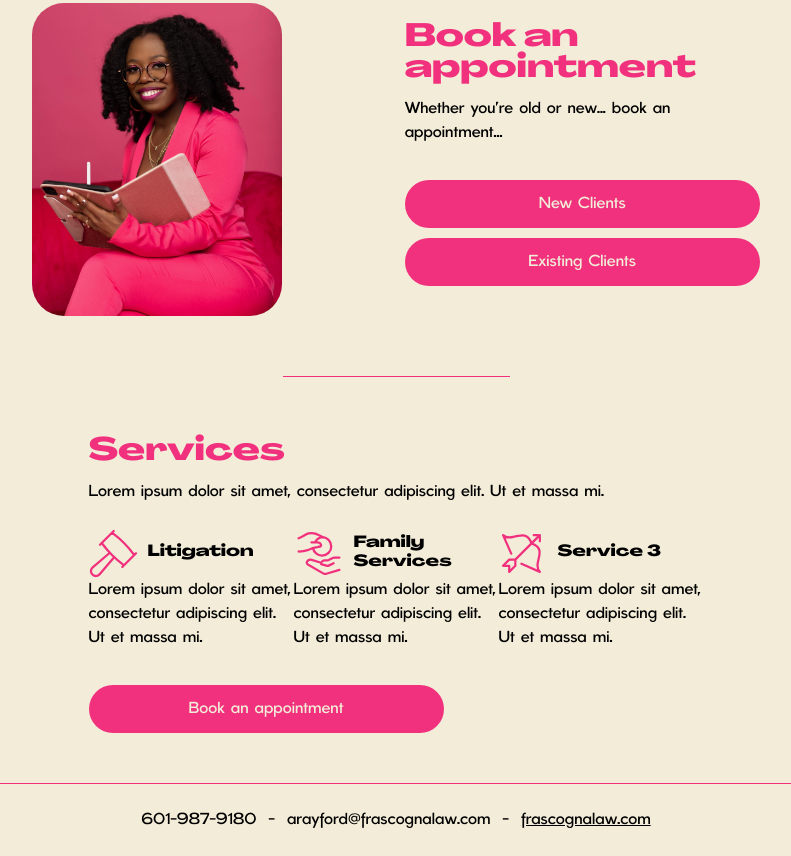
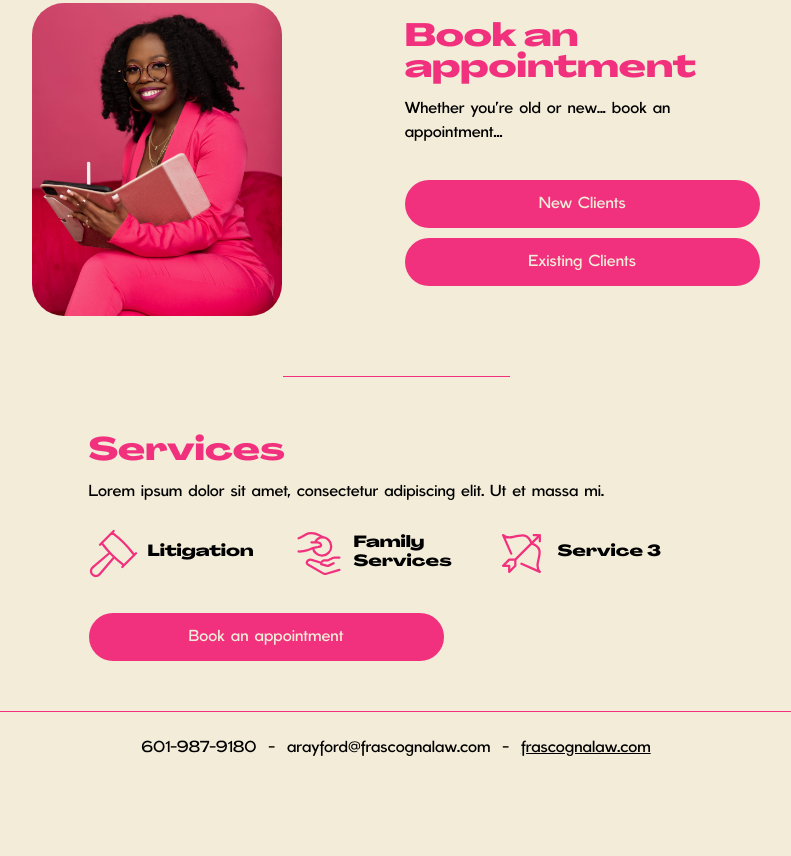
Before and after one commit to atariusarmstrong/lexthelawyer, a plain HTML site: page index.html in a window 1280 px wide. Shown: the part 893-1749 px from the top of the page, without its empty margins (244-1035 px from the left). After the commit the page ends 1677 px from the top, so only its background shows below. Drawn offline with nearby package versions, Linux system fonts and the light colour scheme.

Commit message:
hiding lorem ipsum text for services

```diff
--- a/index.html
+++ b/index.html
@@ -309,21 +309,21 @@
                             <h3>Litigation</h3>
                         </div>
 
-                        <p>Lorem ipsum dolor sit amet, consectetur adipiscing elit. Ut et massa mi.</p>
+                        <!-- <p>Lorem ipsum dolor sit amet, consectetur adipiscing elit. Ut et massa mi.</p> -->
                     </div>
                     <div class="service-block">
                         <div class="service-title">
                             <img src="/assets/alms-icon.svg" alt="alms" />
                             <h3>Family Services</h3>
                         </div>
-                        <p>Lorem ipsum dolor sit amet, consectetur adipiscing elit. Ut et massa mi.</p>
+                        <!-- <p>Lorem ipsum dolor sit amet, consectetur adipiscing elit. Ut et massa mi.</p> -->
                     </div>
                     <div class="service-block">
                         <div class="service-title">
                             <img src="assets/archer-icon.svg" alt="archer" />
                             <h3>Service 3</h3>
                         </div>
-                        <p>Lorem ipsum dolor sit amet, consectetur adipiscing elit. Ut et massa mi.</p>
+                        <!-- <p>Lorem ipsum dolor sit amet, consectetur adipiscing elit. Ut et massa mi.</p> -->
                     </div>
                 </div>
 
```
